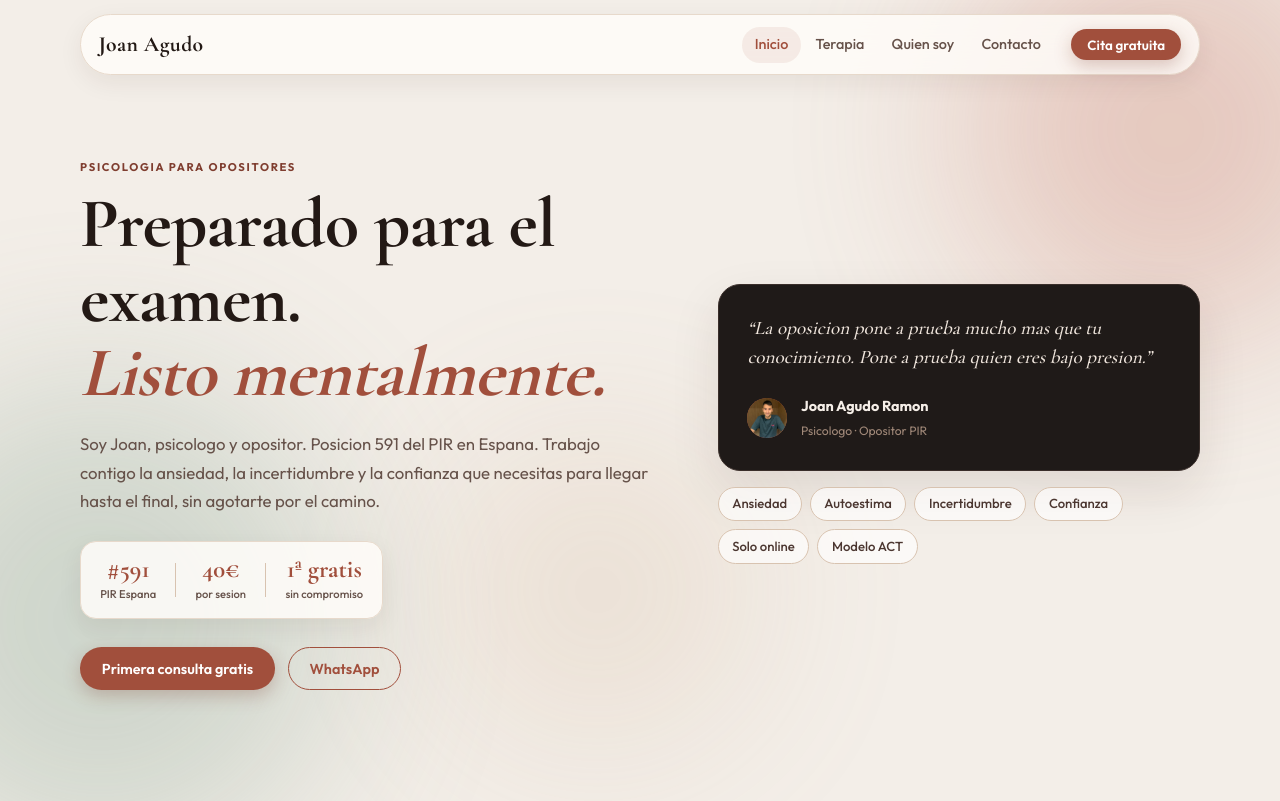
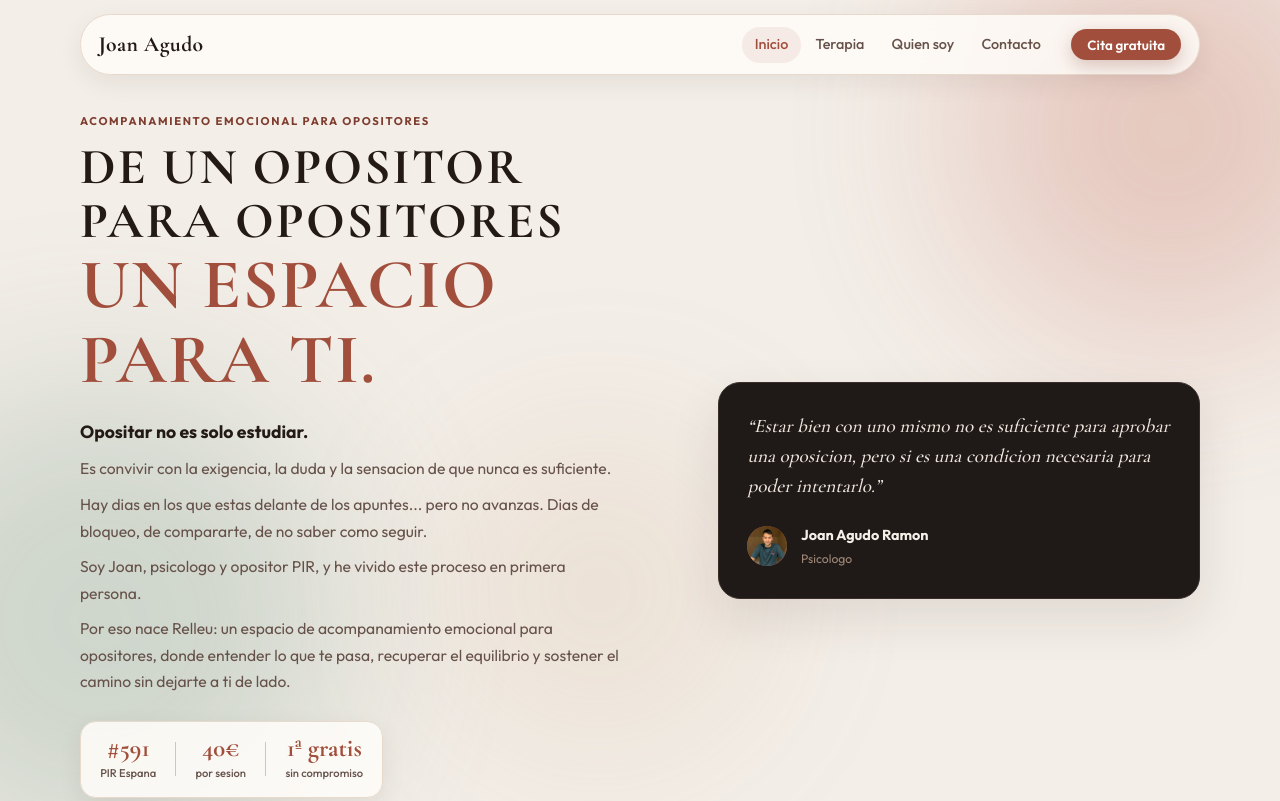
Before and after one commit to bmoussou/joan, a website built with Vite: page index.html in a window 1280 px wide. Shown: the top 801 px of the page. Built offline with nearby package versions, Linux system fonts and the light colour scheme.

Commit message:
small ui fixes

```diff
--- a/src/main.ts
+++ b/src/main.ts
@@ -30,16 +30,18 @@ app.innerHTML = `
     <section id="inicio" class="hero">
       <div class="container hero-inner">
         <div class="hero-copy">
-          <p class="eyebrow">Psicologia para opositores</p>
+          <p class="eyebrow">Acompanamiento emocional para opositores</p>
           <h1 class="hero-h1">
-            Preparado para el examen.<br>
-            <em>Listo mentalmente.</em>
+            <span class="hero-h1-line1">DE UN OPOSITOR PARA OPOSITORES</span>
+            <span class="hero-h1-line2">Un espacio para ti.</span>
           </h1>
-          <p class="hero-lead">
-            Soy Joan, psicologo y opositor. Posicion 591 del PIR en Espana.
-            Trabajo contigo la ansiedad, la incertidumbre y la confianza que necesitas
-            para llegar hasta el final, sin agotarte por el camino.
-          </p>
+          <div class="hero-lead">
+            <p class="hero-lead-intro">Opositar no es solo estudiar.</p>
+            <p>Es convivir con la exigencia, la duda y la sensacion de que nunca es suficiente.</p>
+            <p>Hay dias en los que estas delante de los apuntes... pero no avanzas. Dias de bloqueo, de compararte, de no saber como seguir.</p>
+            <p>Soy Joan, psicologo y opositor PIR, y he vivido este proceso en primera persona.</p>
+            <p>Por eso nace Relleu: un espacio de acompanamiento emocional para opositores, donde entender lo que te pasa, recuperar el equilibrio y sostener el camino sin dejarte a ti de lado.</p>
+          </div>
           <div class="hero-stats">
             <div class="stat-item">
               <span class="stat-num">#591</span>
@@ -64,23 +66,15 @@ app.innerHTML = `
         <div class="hero-visual">
           <div class="hero-quote-card">
             <blockquote>
-              &ldquo;La oposicion pone a prueba mucho mas que tu conocimiento. Pone a prueba quien eres bajo presion.&rdquo;
+              &ldquo;Estar bien con uno mismo no es suficiente para aprobar una oposicion, pero si es una condicion necesaria para poder intentarlo.&rdquo;
             </blockquote>
             <div class="quote-author">
               <div class="quote-avatar"><img src="/joan.jpg" alt="Joan Agudo Ramon" /></div>
               <div>
                 <strong>Joan Agudo Ramon</strong>
-                <span>Psicologo &middot; Opositor PIR</span>
+                <span>Psicologo</span>
               </div>
             </div>
-          </div>
-          <div class="hero-tags">
-            <span>Ansiedad</span>
-            <span>Autoestima</span>
-            <span>Incertidumbre</span>
-            <span>Confianza</span>
-            <span>Solo online</span>
-            <span>Modelo ACT</span>
           </div>
         </div>
       </div>
--- a/src/styles.css
+++ b/src/styles.css
@@ -234,12 +234,41 @@ em { font-style: italic; color: var(--brand); }
   letter-spacing: -0.01em;
 }
 
+.hero-h1-line1 {
+  display: block;
+  text-transform: uppercase;
+  font-weight: 700;
+  letter-spacing: 0.04em;
+  font-size: 0.72em;
+  color: var(--text);
+}
+
+.hero-h1-line2 {
+  display: block;
+  text-transform: uppercase;
+  font-weight: 700;
+  color: var(--brand);
+  letter-spacing: 0.02em;
+}
+
 .hero-lead {
-  font-size: 1.05rem;
-  color: var(--muted);
   max-width: 52ch;
   margin-bottom: 1.6rem;
+}
+
+.hero-lead p {
+  font-size: 0.98rem;
+  color: var(--muted);
   line-height: 1.7;
+  margin-bottom: 0.55rem;
+}
+
+.hero-lead p:last-child { margin-bottom: 0; }
+
+.hero-lead-intro {
+  font-size: 1.1rem !important;
+  font-weight: 700;
+  color: var(--text) !important;
 }
 
 .hero-stats {
```
